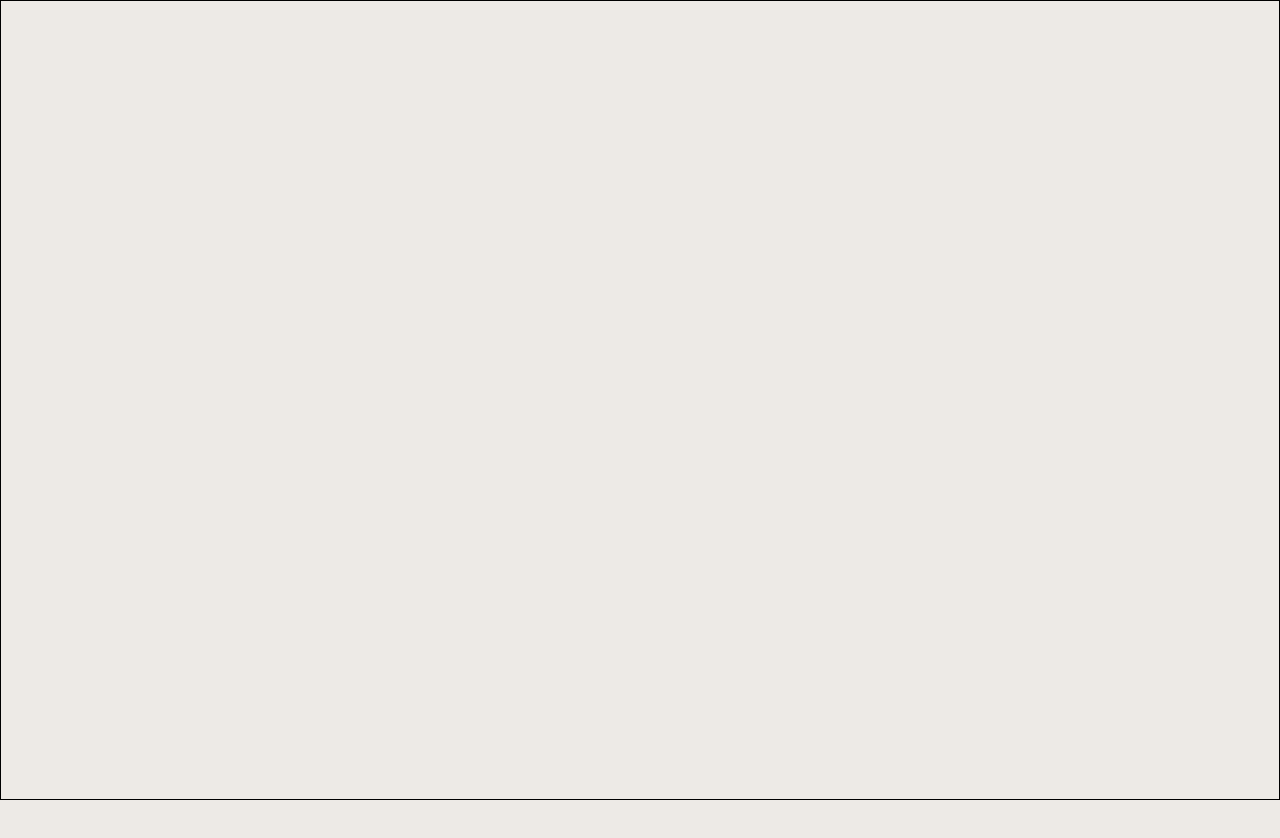
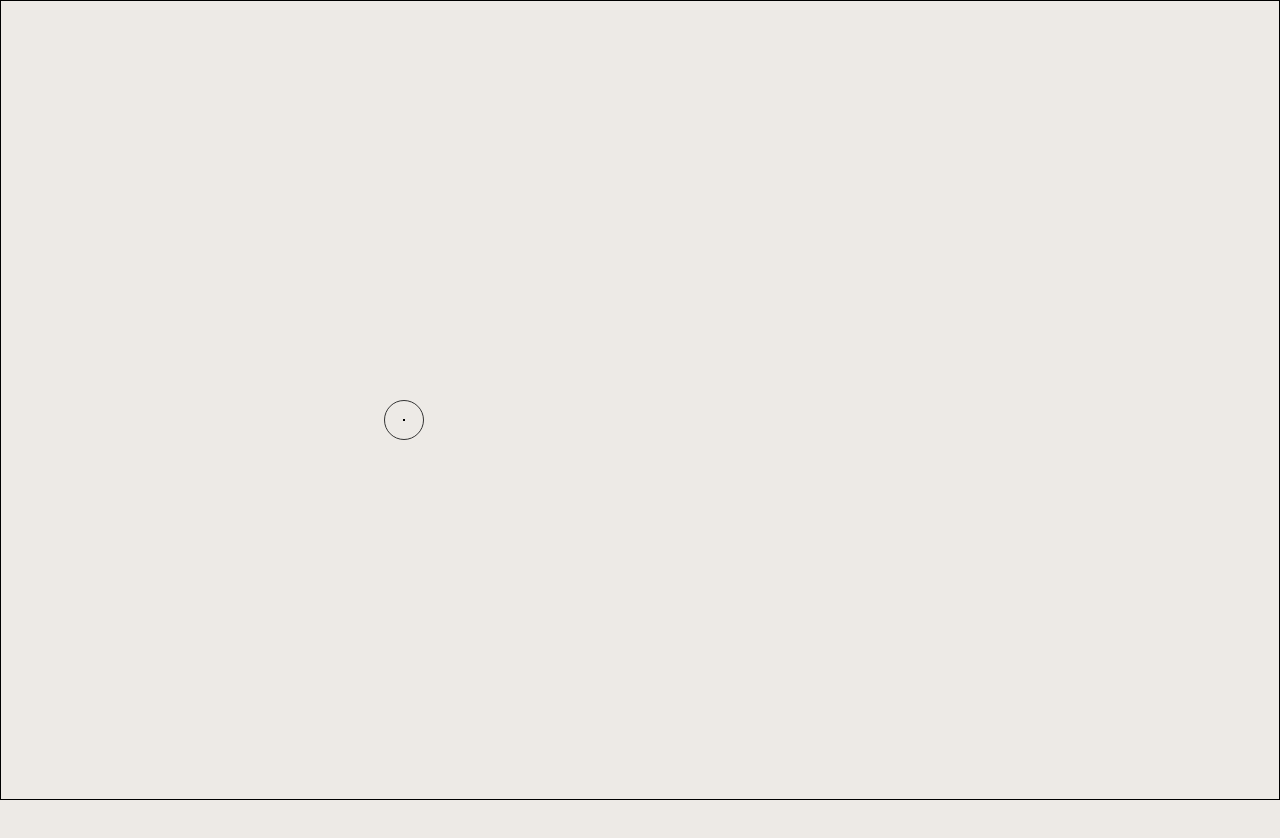
Before and after one commit to magicniclus/Portfolio, a React (Create React App) app: page /accueil in a window 1280 px wide. Shown: the top 838 px of the page. Built offline with nearby package versions, Linux system fonts and the light colour scheme.

Commit message:
Update and animation. of the cusor

```diff
--- a/src/App.js
+++ b/src/App.js
@@ -1,4 +1,4 @@
-import { useState, useEffect } from "react";
+import { useState, useEffect, useRef } from "react";
 import React from 'react';
 import {BrowserRouter, Routes, Route} from "react-router-dom";
 import HomePage from "./pages/homePage/HomePage";
@@ -8,12 +8,28 @@ import Loader from "./pages/loader/Loader";
 import { useDispatch, useSelector } from 'react-redux';
 
 function App() {
+
+  let cursor = useRef()
+
+  const loading = useSelector(state => state.isLoading)
+
+  const [whatPage, setWhatPage] = useState(<Loader />)
+
+  useEffect(()=>{
+    if(loading)setWhatPage(<HomePage />)
+  }, [loading])
+
+  const cursorTraker = e => {
+    cursor.current.setAttribute('style', `top: ${e.pageY - 20}px; left:${e.pageX - 20}px;`)
+  }
+
   return (
-    <div className="app">
+    <div onMouseMove={cursorTraker} className="app">
+      <div className="cursorPerso" ref={cursor}></div>
       <BrowserRouter >
         <Routes>
           <Route path="/accueil" element={<HomePage />}/>
-          <Route path="/" element={<HomePage />}/>
+          <Route path="/" element={whatPage}/>
           <Route path="/test" element={<TestPage />}/>
         </Routes>
       </BrowserRouter>
--- a/src/components/allProjects/_allProjects.scss
+++ b/src/components/allProjects/_allProjects.scss
@@ -32,7 +32,6 @@
                     margin-right: 0.5rem;
                 }
                 span{
-                    cursor: pointer;
                     font-size: $btn;
                     margin-right: 5rem;
                 }
--- a/src/components/skillText/_skillText.scss
+++ b/src/components/skillText/_skillText.scss
@@ -34,7 +34,6 @@
     position: relative;
     overflow: hidden;
     .lignContainer{
-        cursor: pointer;
         height: 80%;
         max-height: 320px;
         width: 50%;
--- a/src/pages/homePage/HomePage.js
+++ b/src/pages/homePage/HomePage.js
@@ -49,9 +49,9 @@ const HomePage = () => {
     useEffect(()=>{
         window.addEventListener('load', (event) => {
             console.log('page is fully loaded');
-            // setTimeout(()=>{
-            //     dispatch(homePageLoading())
-            // }, 3000)
+            setTimeout(()=>{
+                dispatch(homePageLoading())
+            }, 5000)
         });
     })
 
--- a/src/pages/loader/Loader.js
+++ b/src/pages/loader/Loader.js
@@ -1,7 +1,6 @@
 import React from 'react';
+import BackgroudSVG from './component/BackgroudSVG';
 import "./_loader.scss";
-import ellipse from '../../assets/svg/Ellipse.svg';
-import BackgroudSVG from './component/BackgroudSVG';
 
 const Loader = () => {
     return (
--- a/src/pages/loader/component/BackgroudSVG.js
+++ b/src/pages/loader/component/BackgroudSVG.js
@@ -27,7 +27,7 @@ const BackgroudSVG = () => {
                     .to(pathOne.current, {
                         attr: { d: end },
                     }, "-=0.3")
-            }, 2000)
+            }, 3300)
         }
     }, [isLoading])
 
--- /dev/null
+++ b/src/pages/loader/component/style/_cursor.scss
@@ -0,0 +1,5 @@
+@import "../../styles/settings.scss";
+
+.cursor{
+
+}
--- a/src/styles/global.scss
+++ b/src/styles/global.scss
@@ -5,6 +5,7 @@
     padding: 0;
     box-sizing: border-box;
     font-family: 'Noto Sans', sans-serif;
+    cursor: none;
 }
 
 body{
@@ -15,3 +16,29 @@ body{
 body::-webkit-scrollbar {
     display: none;
 }
+
+.cursorPerso{
+    width: 40px;
+    height: 40px;
+    border: 1px solid #333;
+    border-radius: 50%;
+    position: absolute;
+    top: 50%;
+    left: 30%;
+    pointer-events: none;
+    z-index: 1000;
+    transition: all;
+    // transition-duration: 0.05s;
+    // background-color: $clearPrimary;
+    // mix-blend-mode:difference;
+}
+.cursorPerso::before{
+    content: "";
+    height: 2px;
+    width: 2px;
+    background-color: black;
+    position: absolute;
+    top: 50%;
+    left: 50%;
+    transform: translate(-50%, -50%);
+}
```
Also changed, not shown: src/pages/loader/component/Cursor.js (added, +17 -0 lines).
